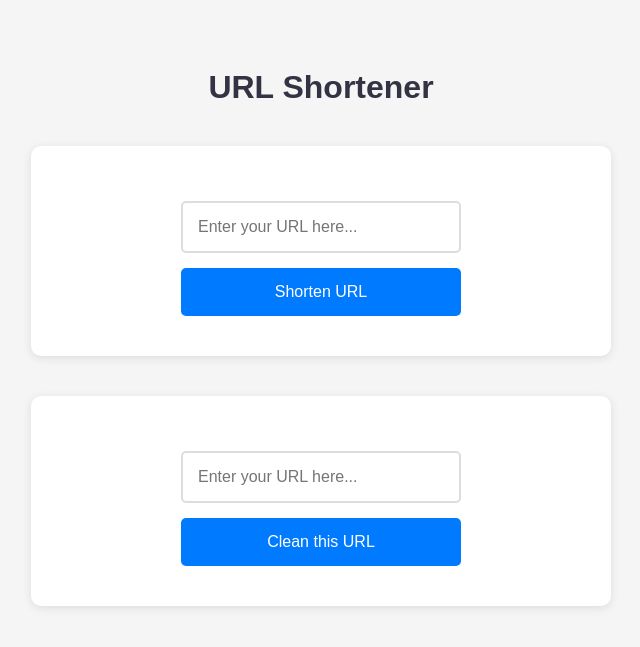
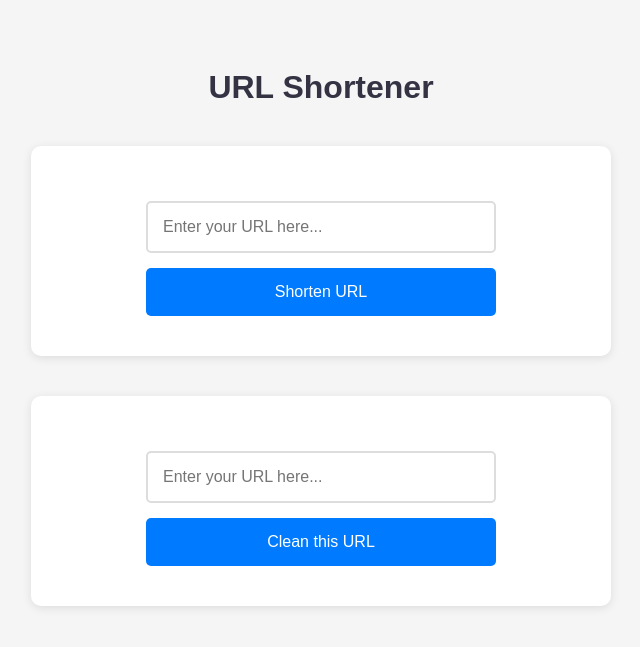
Before and after one commit to Ashita-Sharma/URL-shortener, a Flask app: page / in a window 1280 px wide. Shown: the top 647 px of the page, without its empty margins (319-959 px from the left). Run offline with Flask 3, Linux system fonts and the light colour scheme.

Commit message:
URL shortener website

```diff
--- a/templates/index.html
+++ b/templates/index.html
@@ -25,7 +25,8 @@
         }
 
         input[type="text"] {
-            width: 280px; /* Same width as button */
+            width: 100%;
+            max-width: 350px; /* Limit max width on larger screens */
             padding: 15px;
             border: 2px solid #ddd;
             border-radius: 5px;
@@ -35,7 +36,8 @@
             display: block;
         }
 
-         button {
+
+          button {
             background-color: #007bff;
             color: white;
             padding: 15px 30px;
@@ -45,10 +47,12 @@
             cursor: pointer;
             margin-top: 10px;
             min-height: 44px;
-            width: 280px; /* Same width as input */
+            width: 100%; /* Same responsive width as input */
+            max-width: 350px; /* Same max-width as input */
             display: block;
             margin-left: auto;
             margin-right: auto;
+            box-sizing: border-box;
         }
         button:hover {
             background-color: #0056b3;
```
